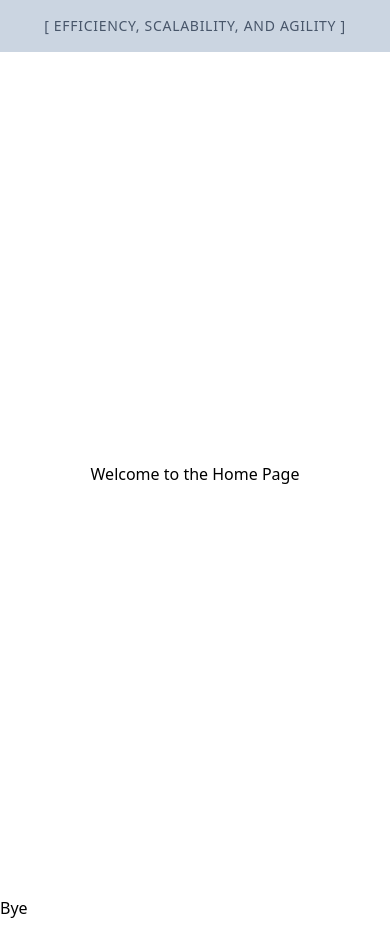
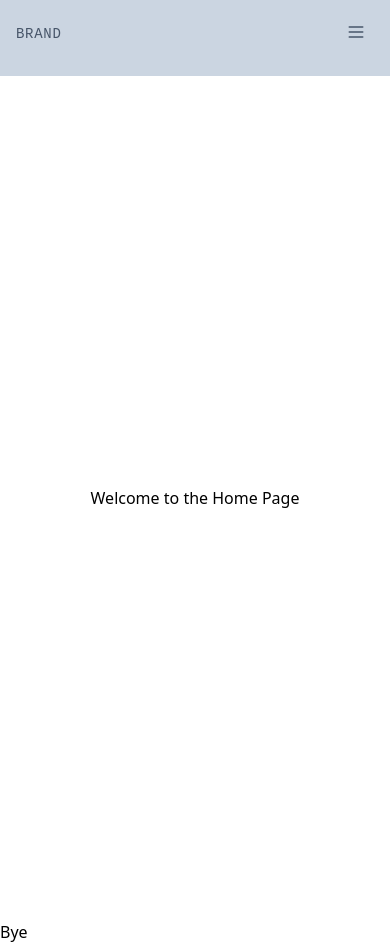
Before and after one commit to NoobProgrammar/Frontend-VibeCode-R1, a React (Vite) app: page / in a window 390 px wide. Before the commit the page ends 920 px from the top, so only its background shows below. Built offline with nearby package versions, Linux system fonts and the light colour scheme.

Commit message:
Add lucide-react dependency and implement responsive header navigation

```diff
--- a/package.json
+++ b/package.json
@@ -11,6 +11,7 @@
   },
   "dependencies": {
     "@tailwindcss/vite": "^4.1.10",
+    "lucide-react": "^0.518.0",
     "react": "^19.1.0",
     "react-dom": "^19.1.0",
     "react-router": "^7.6.2",
--- a/src/components/Header.jsx
+++ b/src/components/Header.jsx
@@ -1,12 +1,84 @@
-import React from "react";
+import React, { useState } from "react";
+import { Menu, X } from "lucide-react";
 
 function Header() {
+  const [isMenuOpen, setIsMenuOpen] = useState(false);
+
+  const toggleMenu = () => {
+    setIsMenuOpen(!isMenuOpen);
+  };
+
+  const navItems = [
+    { name: "Home", href: "/" },
+    { name: "About", href: "/about" },
+    { name: "Services", href: "/services" },
+    { name: "Contact", href: "/contact" },
+  ];
+
   return (
-    <header className="w-full bg-slate-300 py-4 px-6">
-      <div className="max-w-7xl mx-auto">
-        <h1 className="text-slate-600 text-sm font-medium tracking-wider uppercase text-center">
-          [ EFFICIENCY, SCALABILITY, AND AGILITY ]
-        </h1>
+    <header className="w-full bg-slate-300">
+      <div className="w-full px-4 sm:px-6 lg:px-8">
+        <div className="max-w-7xl mx-auto">
+          <nav className="flex items-center justify-between h-16">
+            {/* Logo/Brand */}
+            <div className="flex-shrink-0">
+              <span className="text-slate-600 text-sm sm:text-base font-medium tracking-wider uppercase font-tech">
+                Brand
+              </span>
+            </div>
+
+            {/* Desktop Navigation */}
+            <div className="hidden md:flex items-center space-x-4 lg:space-x-8 font-tech">
+              {navItems.map((item) => (
+                <a
+                  key={item.name}
+                  href={item.href}
+                  className="text-slate-600 text-sm lg:text-base font-medium tracking-wider uppercase hover:text-blue-500 transition-colors duration-200 px-2 py-1"
+                >
+                  {item.name}
+                </a>
+              ))}
+            </div>
+
+            {/* Mobile Burger Menu Button */}
+            <div className="md:hidden">
+              <button
+                onClick={toggleMenu}
+                className="inline-flex items-center justify-center p-2 rounded-md text-slate-600 hover:text-blue-500 hover:bg-slate-400 focus:outline-none focus:ring-2 focus:ring-inset focus:ring-blue-500 transition-colors duration-200"
+                aria-expanded="false"
+              >
+                <span className="sr-only">Open main menu</span>
+                {isMenuOpen ? (
+                  <X className="block h-5 w-5 sm:h-6 sm:w-6" />
+                ) : (
+                  <Menu className="block h-5 w-5 sm:h-6 sm:w-6" />
+                )}
+              </button>
+            </div>
+          </nav>
+
+          {/* Mobile Menu Dropdown */}
+          <div
+            className={`md:hidden transition-all duration-300 ease-in-out pb-3 ${
+              isMenuOpen
+                ? "max-h-64 opacity-100"
+                : "max-h-0 opacity-0 overflow-hidden"
+            }`}
+          >
+            <div className="px-2 pt-2 pb-3 space-y-1 bg-slate-400 rounded-lg mt-2 font-tech">
+              {navItems.map((item) => (
+                <a
+                  key={item.name}
+                  href={item.href}
+                  className="block px-3 py-2 text-sm sm:text-base font-medium tracking-wider uppercase text-slate-700 hover:text-blue-500 hover:bg-slate-300 rounded-md transition-colors duration-200"
+                  onClick={() => setIsMenuOpen(false)}
+                >
+                  {item.name}
+                </a>
+              ))}
+            </div>
+          </div>
+        </div>
       </div>
     </header>
   );
--- a/tailwind.config.js
+++ b/tailwind.config.js
@@ -2,7 +2,12 @@
 export default {
   content: ["./index.html", "./src/**/*.{js,ts,jsx,tsx}"],
   theme: {
-    extend: {},
+    extend: {
+      fontFamily: {
+        // Add a tech-oriented font
+        tech: ["Orbitron", "Rajdhani", "Roboto Mono", "monospace"],
+      },
+    },
   },
   plugins: [],
 };
```
Also changed, not shown: 1 other file (tests, documents, lock files or other folders).
